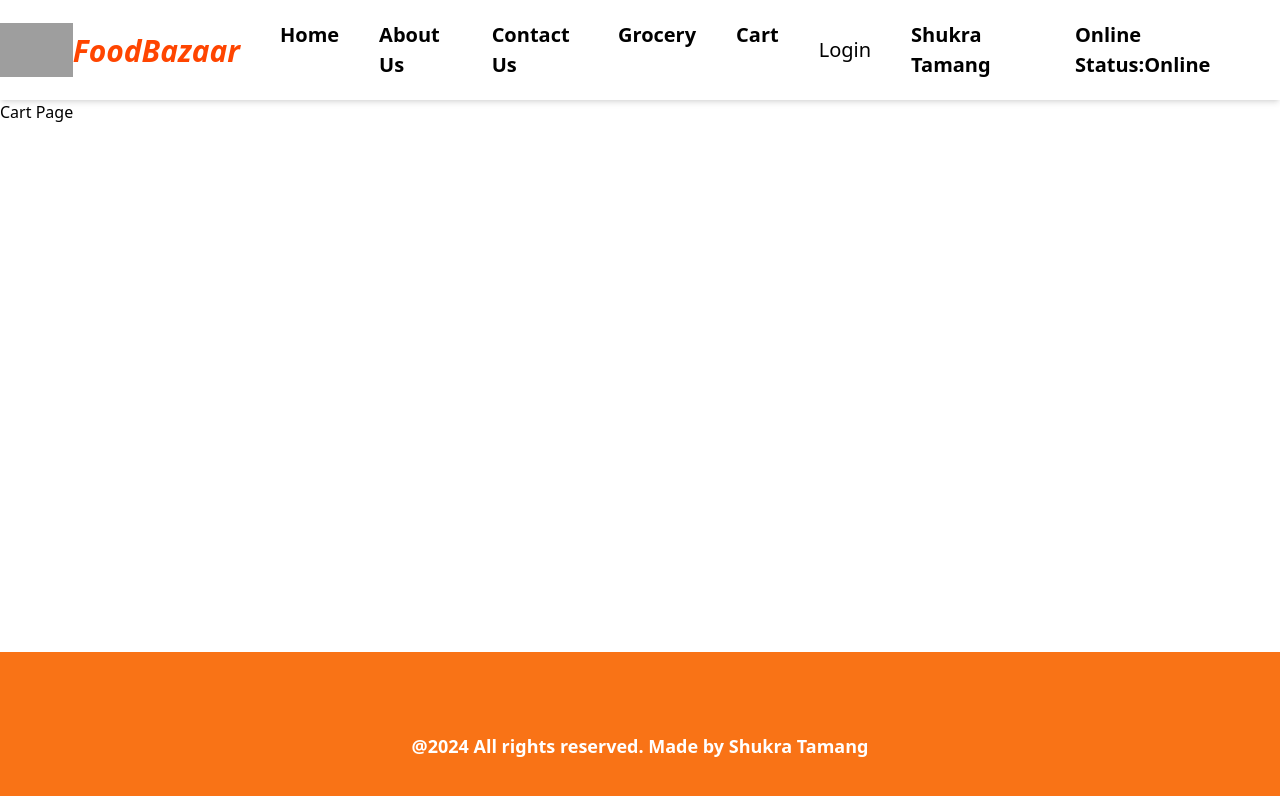
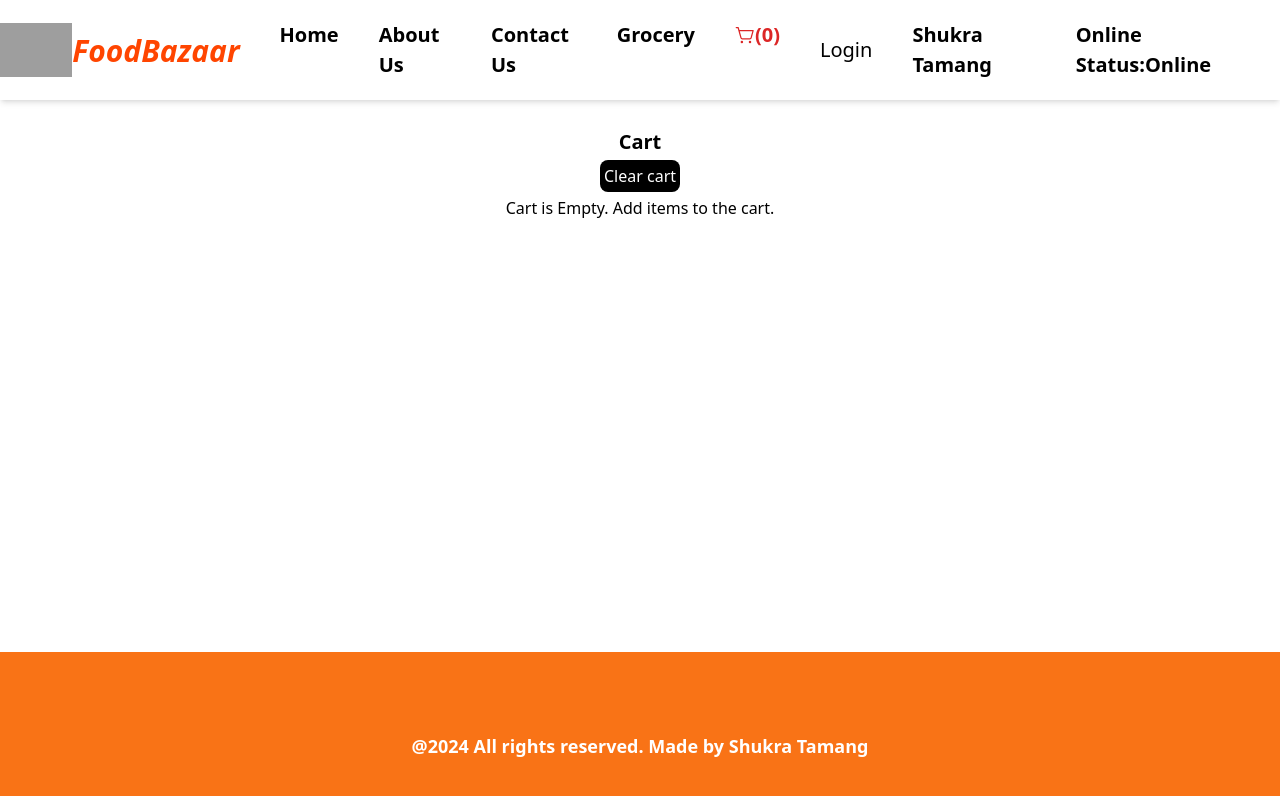
Before and after one commit to shukrat29/online-food-ordering-app-react.js, a React (Vite) app: page /cart in a window 1280 px wide. Shown: the top 796 px of the page. Built offline with nearby package versions, Linux system fonts and the light colour scheme; grey boxes are pictures that could not be loaded.

Commit message:
feat: make add to cart feature using redux store

```diff
--- a/package.json
+++ b/package.json
@@ -10,9 +10,11 @@
     "preview": "vite preview"
   },
   "dependencies": {
+    "@reduxjs/toolkit": "^2.2.7",
     "react": "^18.3.1",
     "react-dom": "^18.3.1",
     "react-icons": "^5.3.0",
+    "react-redux": "^9.1.2",
     "react-router-dom": "^6.26.2"
   },
   "devDependencies": {
--- a/src/App.jsx
+++ b/src/App.jsx
@@ -12,6 +12,8 @@
 import { lazy, Suspense, useEffect } from "react";
 import UserContext from "./utils/UserContext";
 import { useState } from "react";
+import { Provider } from "react-redux";
+import appStore from "./utils/appStore";
 
 const Grocery = lazy(() => import("./components/Grocery"));
 
@@ -26,6 +28,7 @@
     setUserName(data.name);
   }, []);
   return (
+    <Provider store={appStore}>
       <div className="app flex flex-col min-h-screen">
         <UserContext.Provider value={{ loggedInUser: userName, setUserName }}>
           <Header />
@@ -50,6 +53,7 @@
           <Footer />
         </UserContext.Provider>
       </div>
+    </Provider>
   );
 }
 
--- a/src/components/Cart.jsx
+++ b/src/components/Cart.jsx
@@ -1,9 +1,28 @@
 import React from "react";
+import { useDispatch, useSelector } from "react-redux";
+import ItemList from "./ItemList";
+import { clearCart } from "../utils/cartSlice";
 
 const Cart = () => {
+  const cartItems = useSelector((store) => store.cart.items);
+
+  const dispatch = useDispatch();
+  const handleClearCart = () => {
+    dispatch(clearCart());
+  };
   return (
-    <div>
-      <h1>Cart Page</h1>
+    <div className="text-center m-3 p-4">
+      <h1 className="text-xl font-bold">Cart</h1>
+      <div className="w-6/12 m-auto">
+        <button
+          className="p-1 m-1 text-white bg-black rounded-lg"
+          onClick={handleClearCart}
+        >
+          Clear cart
+        </button>
+        {cartItems == 0 && <h1>Cart is Empty. Add items to the cart.</h1>}
+        <ItemList items={cartItems} />
+      </div>
     </div>
   );
 };
--- a/src/components/Header.jsx
+++ b/src/components/Header.jsx
@@ -2,6 +2,8 @@
 import { Link } from "react-router-dom";
 import useOnlineStatus from "../utils/useOnlineStatus";
 import UserContext from "../utils/UserContext";
+import { useSelector } from "react-redux";
+import { PiShoppingCartSimple } from "react-icons/pi";
 
 const Header = () => {
   const [btnName, setBtnName] = useState("Login");
@@ -9,6 +11,10 @@
   const onlineStatus = useOnlineStatus();
 
   const { loggedInUser } = useContext(UserContext);
+
+  // Selector to update cart quantity
+  // subscribing to the store using a selector
+  const cartItems = useSelector((store) => store.cart.items);
 
   return (
     <div className="header sticky top-0 z-50 bg-white shadow-md">
@@ -39,7 +45,12 @@
             <Link to="/grocery">Grocery</Link>
           </li>
           <li>
-            <Link to="/cart">Cart</Link>
+            <Link
+              to="/cart"
+              className="font-semibold flex items-center text-red-600"
+            >
+              <PiShoppingCartSimple />({cartItems.length})
+            </Link>
           </li>
 
           <button
--- a/src/components/ItemList.jsx
+++ b/src/components/ItemList.jsx
@@ -1,7 +1,16 @@
 import React from "react";
+import { useDispatch } from "react-redux";
+import { addItem } from "../utils/cartSlice";
 
 const ItemList = ({ items }) => {
   console.log(items);
+
+  const dispatch = useDispatch();
+  const handleAddItem = (item) => {
+    // dispatch an action
+    // here inside addItem("piza") pizza is action.payload which will go to cartSlice page inside reducer function
+    dispatch(addItem(item));
+  };
   return (
     <div>
       {items.map((item) => (
@@ -17,7 +26,10 @@
             <p className="text-xs">{item.card.info.description}</p>
           </div>
           <div className="w-3/12 p-4 ">
-            <button className="p-1 bg-black text-white rounded-lg absolute shadow-lg m-auto">
+            <button
+              className="p-1 bg-black text-white rounded-lg absolute shadow-lg m-auto"
+              onClick={() => handleAddItem(item)}
+            >
               Add +
             </button>
             <img
--- /dev/null
+++ b/src/utils/appStore.js
@@ -0,0 +1,14 @@
+import { configureStore } from "@reduxjs/toolkit";
+import cartReducer from "./cartSlice";
+
+
+
+const appStore = configureStore({
+    reducer: {
+        cart: cartReducer,
+    }
+},
+
+);
+
+export default appStore;
--- /dev/null
+++ b/src/utils/cartSlice.js
@@ -0,0 +1,22 @@
+import { createSlice } from "@reduxjs/toolkit";
+
+const cartSlice = createSlice({
+    name: "cart",
+    initialState: {
+        items: [],
+    },
+    reducers: {
+        addItem: (state, action) => {
+            state.items.push(action.payload);
+        },
+        removeItem: (state) => {
+            state.items.pop();
+        },
+        clearCart: (state) => {
+            state.items.length = 0;
+        },
+    },
+});
+
+export const {addItem, removeItem, clearCart} = cartSlice.actions;
+export default cartSlice.reducer;
```
Also changed, not shown: 1 other file (tests, documents, lock files or other folders). Lines whose indentation alone changed are shown as unchanged.
